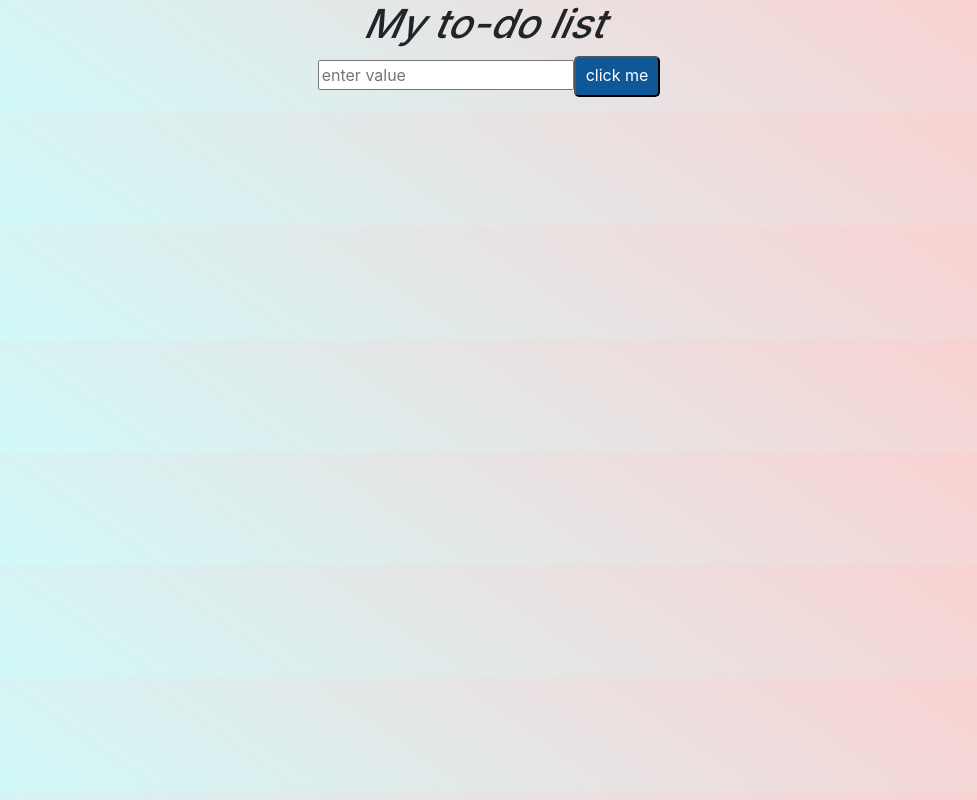
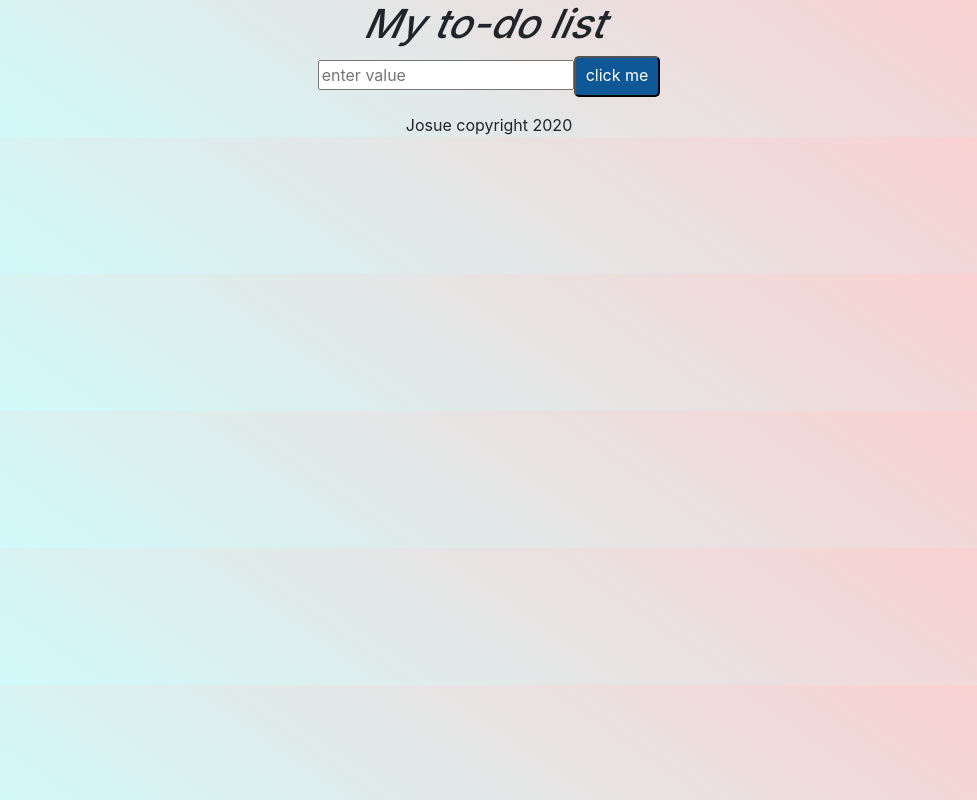
Before and after one commit to josueJURE/ReactToDoList, a React (Create React App) app: page / in a window 1280 px wide. Shown: the whole page, without its empty margins (151-1128 px from the left). Built offline with nearby package versions, Linux system fonts and the light colour scheme.

Commit message:
add footer element and use new Date().getFullYear()

```diff
--- a/src/components/App.jsx
+++ b/src/components/App.jsx
@@ -7,6 +7,7 @@ function App() {
 
   const [item, setItem] = useState("");
   const [element, setElement] = useState([])
+  var day = new Date().getFullYear()
 
   function handleChange(event) {
     var newValue = event.target.value;
@@ -58,6 +59,8 @@ function App() {
     })}
     </ul>
 
+    <footer>Josue copyright {day} </footer>
+
 
 
     </div>
```
